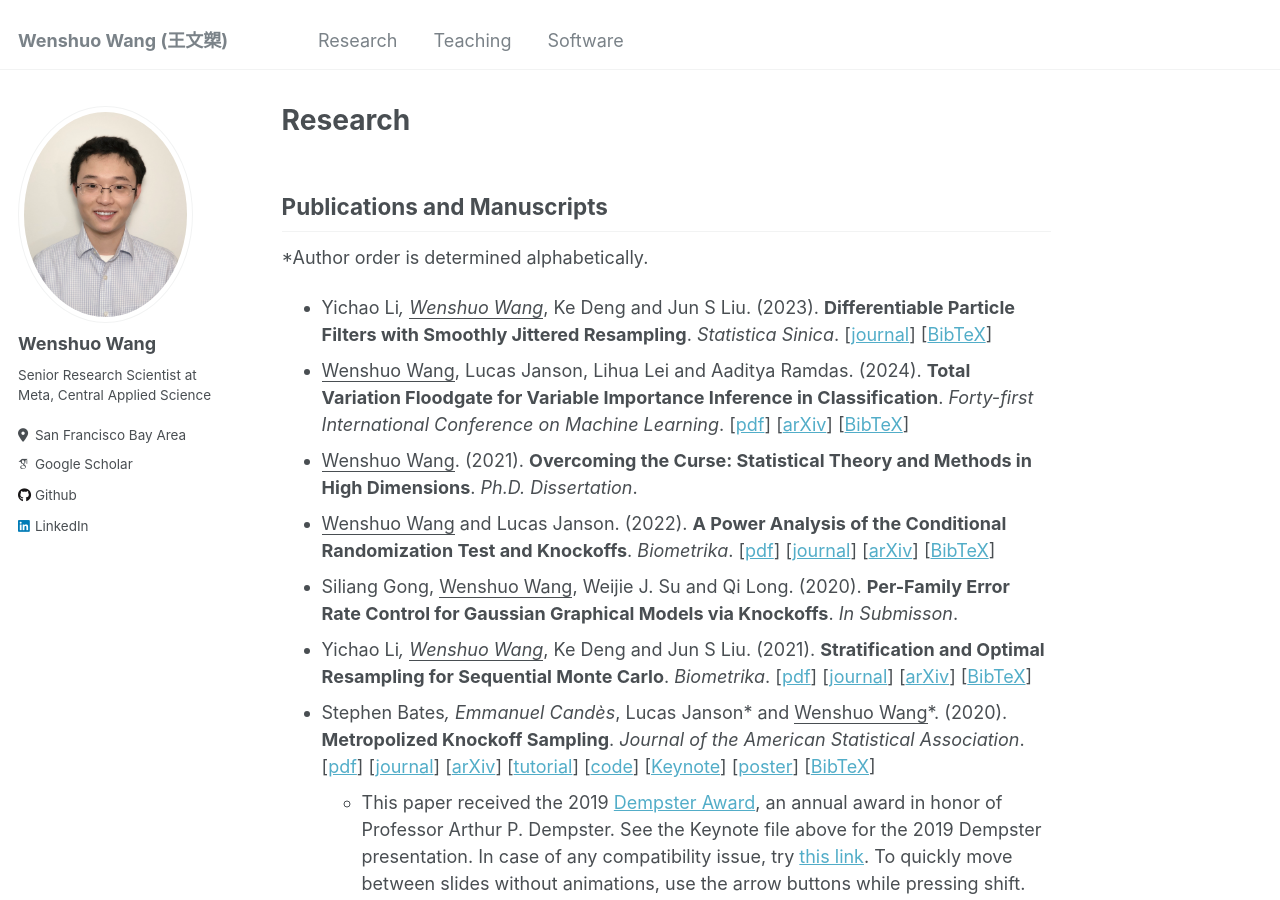
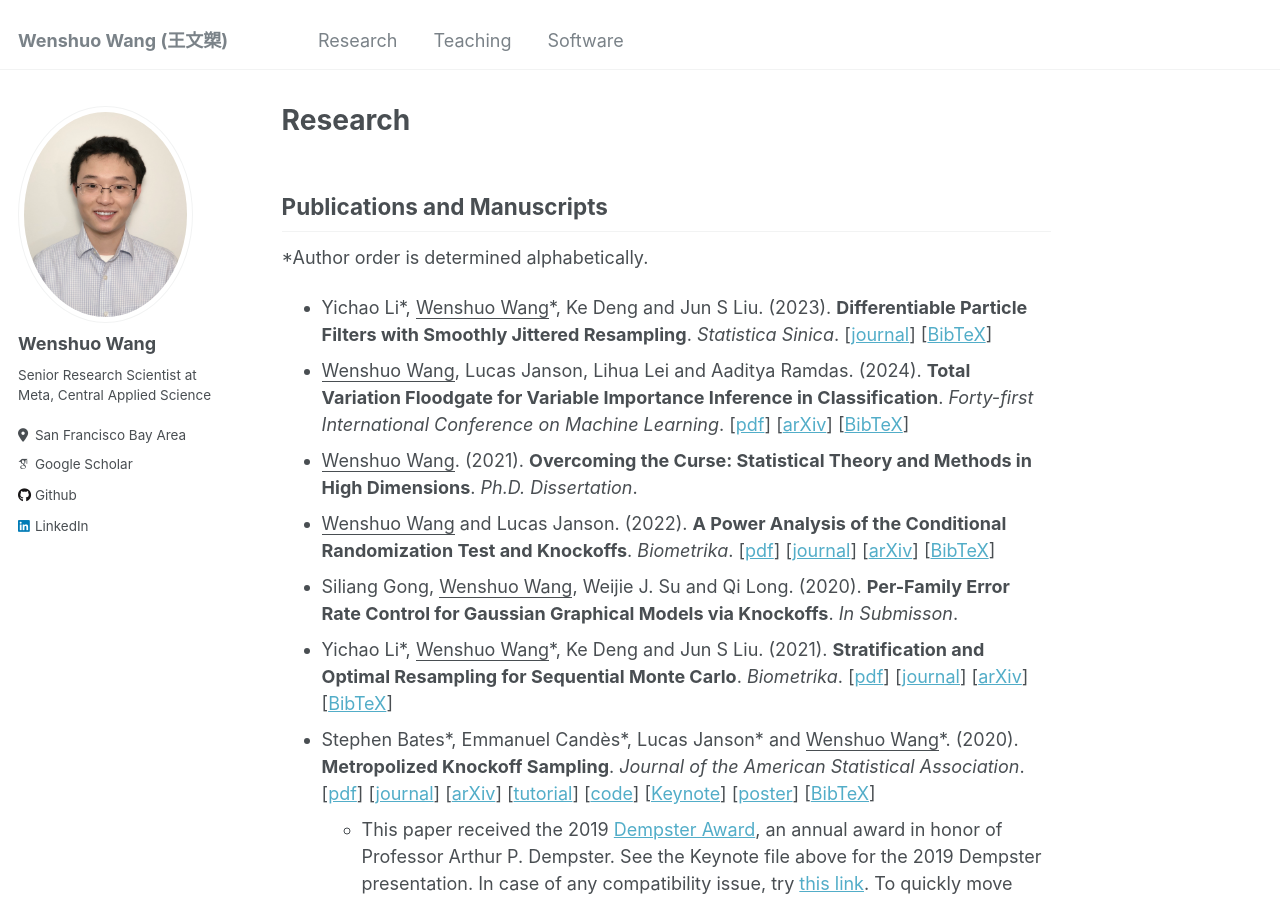
Before and after one commit to wenshuow/wenshuow.github.io, a Jekyll site: the page built from _pages/research.md, in a window 1280 px wide and 900 px high. Built offline with Jekyll 4.4.1, drawn with Linux system fonts in a browser that asks for light colours; some web fonts are replaced.

```diff
--- a/_pages/research.md
+++ b/_pages/research.md
@@ -5,14 +5,14 @@ author_profile: true
 ---
 
 ## Publications and Manuscripts
-*Author order is determined alphabetically.
-- Yichao Li*, <u>Wenshuo Wang</u>*, Ke Deng and Jun S Liu. (2023). <strong>Differentiable Particle Filters with Smoothly Jittered Resampling</strong>. <em>Statistica Sinica</em>. [<a href="https://www3.stat.sinica.edu.tw/ss_newpaper/SS-2022-0256_na.pdf" target="_blank">journal</a>] [<a href="./files/RRJ-LWDL-2023.html" target="_blank">BibTeX</a>]
+\*Author order is determined alphabetically.
+- Yichao Li\*, <u>Wenshuo Wang</u>\*, Ke Deng and Jun S Liu. (2023). <strong>Differentiable Particle Filters with Smoothly Jittered Resampling</strong>. <em>Statistica Sinica</em>. [<a href="https://www3.stat.sinica.edu.tw/ss_newpaper/SS-2022-0256_na.pdf" target="_blank">journal</a>] [<a href="./files/RRJ-LWDL-2023.html" target="_blank">BibTeX</a>]
 - <u>Wenshuo Wang</u>, Lucas Janson, Lihua Lei and Aaditya Ramdas. (2024). <strong>Total Variation Floodgate for Variable Importance Inference in Classification</strong>. <em>Forty-first International Conference on Machine Learning</em>. [<a href="./files/ETV_WJLR.pdf" target="_blank">pdf</a>] [<a href="https://arxiv.org/abs/2309.04002" target="_blank">arXiv</a>] [<a href="./files/ETV-WJLR-2023.html" target="_blank">BibTeX</a>]
 - <u>Wenshuo Wang</u>. (2021). <strong>Overcoming the Curse: Statistical Theory and Methods in High Dimensions</strong>. <em>Ph.D. Dissertation</em>.
 - <u>Wenshuo Wang</u> and Lucas Janson. (2022). <strong>A Power Analysis of the Conditional Randomization Test and Knockoffs</strong>. <em>Biometrika</em>. [<a href="./files/CRT_knockoffs_WJ.pdf" target="_blank">pdf</a>] [<a href="https://academic.oup.com/biomet/article-abstract/109/3/631/6415822" target="_blank">journal</a>] [<a href="https://arxiv.org/abs/2010.02304" target="_blank">arXiv</a>] [<a href="./files/CRT_knockoffs-WJ-2020.html" target="_blank">BibTeX</a>]
 - Siliang Gong, <u>Wenshuo Wang</u>, Weijie J. Su and Qi Long. (2020). <strong>Per-Family Error Rate Control for Gaussian Graphical Models via Knockoffs</strong>. <em>In Submisson</em>.
-- Yichao Li*, <u>Wenshuo Wang</u>*, Ke Deng and Jun S Liu. (2021). <strong>Stratification and Optimal Resampling for Sequential Monte Carlo</strong>. <em>Biometrika</em>. [<a href="./files/SMC_LWDL.pdf" target="_blank">pdf</a>] [<a href="https://academic.oup.com/biomet/article-abstract/109/1/181/6132360" target="_blank">journal</a>] [<a href="https://arxiv.org/abs/2004.01975" target="_blank">arXiv</a>] [<a href="./files/SMC-LWDL-2020.html" target="_blank">BibTeX</a>]
-- Stephen Bates*, Emmanuel Candès*, Lucas Janson* and <u>Wenshuo Wang</u>*. (2020). <strong>Metropolized Knockoff Sampling</strong>. <em>Journal of the American Statistical Association</em>. [<a href="./files/Metropolized_Knockoff_Sampling_BCJW.pdf" target="_blank">pdf</a>] [<a href="https://www.tandfonline.com/doi/full/10.1080/01621459.2020.1729163" target="_blank">journal</a>] [<a href="https://arxiv.org/abs/1903.00434" target="_blank">arXiv</a>] [<a href="https://web.stanford.edu/group/candes/metro/" target="_blank">tutorial</a>] [<a href="https://github.com/wenshuow/metro" target="_blank">code</a>] [<a href="./files/MKS_Dempster_2019.key" target="_blank">Keynote</a>] [<a href="./files/MKS_NESS_2019_Poster.pdf" target="_blank">poster</a>] [<a href="./files/MKS-BCJW-2020.html" target="_blank">BibTeX</a>]
+- Yichao Li\*, <u>Wenshuo Wang</u>\*, Ke Deng and Jun S Liu. (2021). <strong>Stratification and Optimal Resampling for Sequential Monte Carlo</strong>. <em>Biometrika</em>. [<a href="./files/SMC_LWDL.pdf" target="_blank">pdf</a>] [<a href="https://academic.oup.com/biomet/article-abstract/109/1/181/6132360" target="_blank">journal</a>] [<a href="https://arxiv.org/abs/2004.01975" target="_blank">arXiv</a>] [<a href="./files/SMC-LWDL-2020.html" target="_blank">BibTeX</a>]
+- Stephen Bates\*, Emmanuel Candès\*, Lucas Janson\* and <u>Wenshuo Wang</u>\*. (2020). <strong>Metropolized Knockoff Sampling</strong>. <em>Journal of the American Statistical Association</em>. [<a href="./files/Metropolized_Knockoff_Sampling_BCJW.pdf" target="_blank">pdf</a>] [<a href="https://www.tandfonline.com/doi/full/10.1080/01621459.2020.1729163" target="_blank">journal</a>] [<a href="https://arxiv.org/abs/1903.00434" target="_blank">arXiv</a>] [<a href="https://web.stanford.edu/group/candes/metro/" target="_blank">tutorial</a>] [<a href="https://github.com/wenshuow/metro" target="_blank">code</a>] [<a href="./files/MKS_Dempster_2019.key" target="_blank">Keynote</a>] [<a href="./files/MKS_NESS_2019_Poster.pdf" target="_blank">poster</a>] [<a href="./files/MKS-BCJW-2020.html" target="_blank">BibTeX</a>]
 	- This paper received the 2019 <a href="https://statistics.fas.harvard.edu/dempster-award" target="_blank">Dempster Award</a>, an annual award in honor of Professor Arthur P. Dempster. See the Keynote file above for the 2019 Dempster presentation. In case of any compatibility issue, try <a href="./files/MKS_Dempster_2019/index.html" target="_blank">this link</a>. To quickly move between slides without animations, use the arrow buttons while pressing shift.
 
 ## Talks
```
